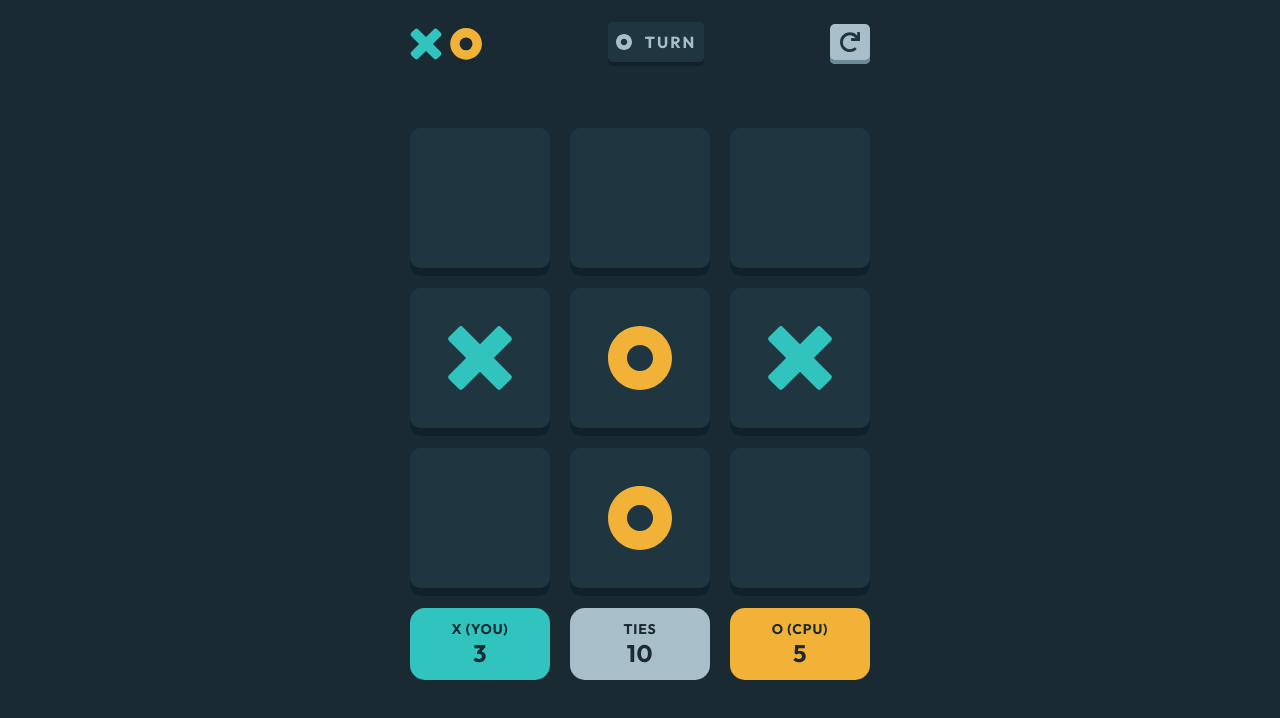
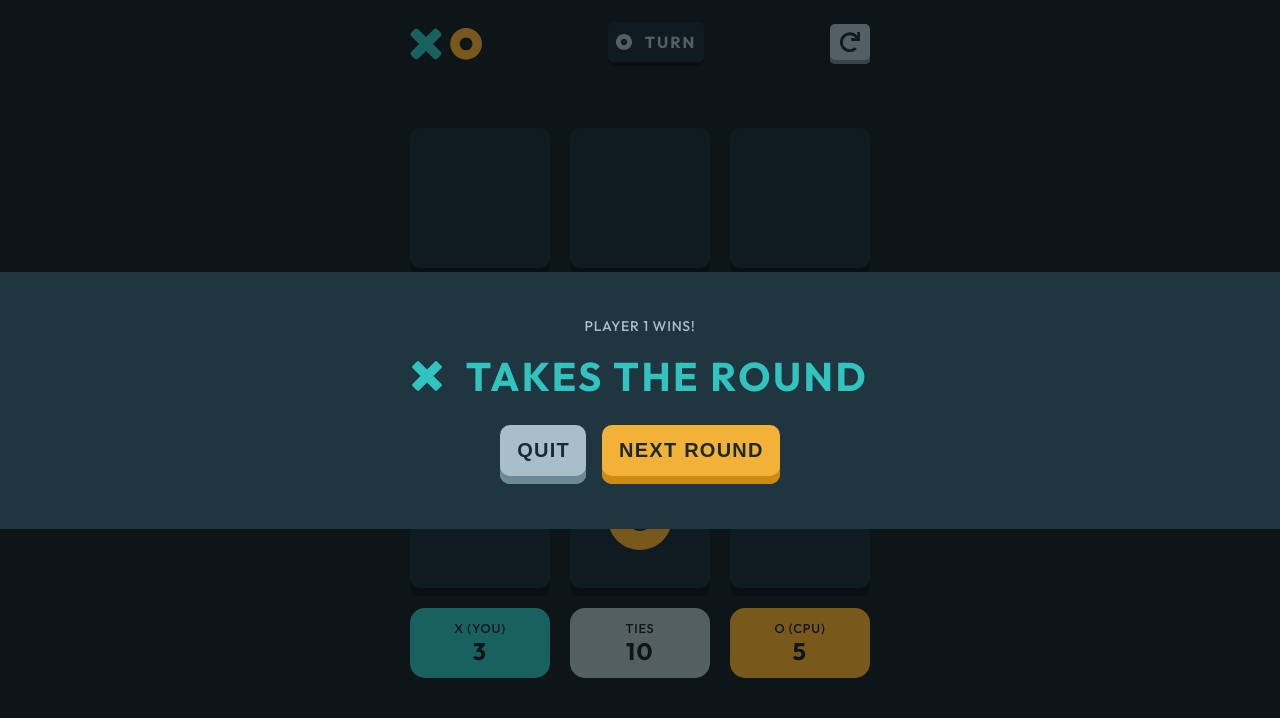
Before and after one commit to pixelHat/tic-tac-toe, a SvelteKit app: page /game in a window 1280 px wide. Shown: the top 718 px of the page. Built offline with nearby package versions, Linux system fonts and the light colour scheme.

Commit message:
Add overlay components

```diff
--- a/src/components/button.svelte
+++ b/src/components/button.svelte
@@ -13,7 +13,7 @@
   button {
     --box-shadow-color: #6B8997;
     --bg: var(--clr-silver);
-    --bg-hover: red;
+    --bg-hover: var(--clr-silver-hover);
     display: block;
     font-weight: var(--fw-bold);
     font-size: 1.25rem;
--- a/src/components/heading.svelte
+++ b/src/components/heading.svelte
@@ -3,7 +3,6 @@
   type Size = "l" | "m" | "s" | "xs" | "";
   export let as: Heading = "h1";
   export let size: Size = "";
-  export let color: string = "";
 
   const as_to_size: Record<Heading, Size>  = {
     h1: "l",
@@ -15,16 +14,15 @@
   }
   $: size_class = size || as_to_size[as];
   $: classes = `title ${size_class}`;
-  $: style = `--color:var(--clr-${color})`;
 </script>
 
-<svelte:element this={as} class={classes} {style}><slot></slot></svelte:element>
+<svelte:element this={as} class={classes}><slot></slot></svelte:element>
 
 <style>
   .title {
     font-family: var(--ff);
     font-weight: var(--fw-bold);
-    color: var(--color, inherit);
+    color: inherit;
   }
   .xs {
     font-size: 1rem;
@@ -39,7 +37,14 @@
     letter-spacing: 1.5px;
   }
   .l {
-    font-size: 2.5rem;
-    letter-spacing: 2.5px;
+    font-size: 1.5rem;
+    letter-spacing: 1.5px;
+  }
+
+  @media (min-width: 460px) {
+    .l {
+      font-size: 2.5rem;
+      letter-spacing: 2.5px;
+    }
   }
 </style>
--- /dev/null
+++ b/src/components/overlay-game-end.svelte
@@ -0,0 +1,73 @@
+<script lang="ts">
+  import type { Mark } from "../types/Board";
+  import { Feedback } from "../types/Winner";
+  import Button from "./button.svelte";
+  import Heading from "./heading.svelte";
+  import IconO from "./icon-o.svelte";
+  import IconX from "./icon-x.svelte";
+  import Text from "./text.svelte";
+
+  export let feedback: Feedback;
+  export let winner: Mark|null;
+
+  $: feedback_text = [
+    "OH NO, YOU LOST…",
+    "YOU WON!",
+    "ROUND TIED",
+    "PLAYER 1 WINS!",
+    "PLAYER 2 WINS!"
+  ];
+</script>
+
+<div class="container">
+  {#if feedback !== Feedback.DRAW }
+    <Text>{feedback_text[feedback]}</Text>
+  {/if}
+  <Heading as="h1">
+    <div class={`feedback ${winner}`}>
+      {#if feedback === Feedback.DRAW}
+        ROUND TIED
+      {:else if winner === "o" }
+        <IconO size="30" /> TAKES THE ROUND
+      {:else}
+        <IconX size="30" /> TAKES THE ROUND
+      {/if}
+    </div>
+  </Heading>
+  <div class="buttons">
+    <Button><span class="padding">QUIT</span></Button>
+    <Button type="primary"><span class="padding">NEXT ROUND</span></Button>
+  </div>
+</div>
+
+<style>
+  .padding {
+    padding-inline: 1.0625rem 1rem;
+  }
+  .container {
+    width: 100%;
+    background-color: var(--clr-semi-dark-navy);
+    padding-block: 2.8125rem;
+    display: flex;
+    flex-direction: column; align-items: center;
+    color: var(--clr-silver);
+  }
+  .feedback {
+    margin-block-start: 1rem;
+    display: flex;
+    align-items: center;
+    gap: 1.5rem;
+    color: var(--clr-silver);
+  }
+  .x {
+    color: var(--clr-light-blue);
+  }
+  .o {
+    color: var(--clr-light-yellow);
+  }
+  .buttons {
+    display: flex;
+    column-gap: 1rem;
+    margin-block-start: 1.5rem;
+  }
+</style>
--- /dev/null
+++ b/src/components/overlay-restart.svelte
@@ -0,0 +1,40 @@
+<script lang="ts">
+  import Button from "./button.svelte";
+  import Heading from "./heading.svelte";
+</script>
+
+<div class="container">
+  <Heading as="h1">
+    <div class="feedback">
+      Restart Game?
+    </div>
+  </Heading>
+  <div class="buttons">
+    <Button><span class="padding">NO, CANCEL</span></Button>
+    <Button type="primary"><span class="padding">YES, RESTART</span></Button>
+  </div>
+</div>
+
+<style>
+  .padding {
+    padding-inline: 1.0625rem 1rem;
+  }
+  .container {
+    width: 100%;
+    background-color: var(--clr-semi-dark-navy);
+    padding-block: 2.8125rem;
+    display: flex;
+    flex-direction: column; align-items: center;
+    color: var(--clr-silver);
+  }
+  .feedback {
+    margin-block-start: 1rem;
+    color: var(--clr-silver);
+    text-transform: uppercase;
+  }
+  .buttons {
+    display: flex;
+    column-gap: 1rem;
+    margin-block-start: 1.5rem;
+  }
+</style>
--- /dev/null
+++ b/src/components/overlay.svelte
@@ -0,0 +1,15 @@
+<section><slot /></section>
+
+<style>
+  section {
+    position: fixed;
+    left: 0;
+    right: 0;
+    top: 0;
+    bottom: 0;
+    background-color: rgba(0, 0, 0, 0.5);
+    display: flex;
+    flex-direction: column;
+    justify-content: center;
+  }
+</style>
--- a/src/components/pick-card.svelte
+++ b/src/components/pick-card.svelte
@@ -5,6 +5,7 @@
   import IconOutlineO from "./icon-outline-o.svelte";
   import IconOutlineX from "./icon-outline-x.svelte";
   import IconX from "./icon-x.svelte";
+  import Text from "./text.svelte";
 
   let is_x_selected = true;
 
@@ -14,8 +15,10 @@
 </script>
 
 <Box>
-  <div>
-    <Heading as="h4" color="silver">PICK PLAYER 1’S MARK</Heading>
+  <div class="container">
+    <header>
+      <Heading as="h4">PICK PLAYER 1’S MARK</Heading>
+    </header>
     <section class="picker">
       <button class:selected={is_x_selected} on:click={() => select_mark("x")}>
         {#if is_x_selected }
@@ -32,12 +35,14 @@
         {/if}
       </button>
     </section>
-    <p>REMEMBER : X GOES FIRST</p>
+    <div class="remember">
+      <Text>REMEMBER : X GOES FIRST</Text>
+    </div>
   </div>
 </Box>
 
 <style>
-  div {
+  .container {
     text-align: center;
     padding: 1.5rem;
     border: 0.625rem;
@@ -68,9 +73,12 @@
     background-color: rgba(168, 191, 201, 0.05);
     border-radius: 0.625rem;
   }
-  p {
+  .remember {
     color: var(--clr-silver);
     opacity: 0.5;
     margin-block-start: 1.0625rem;
   }
+  header {
+    color: var(--clr-silver);
+  }
 </style>
--- a/src/components/score.svelte
+++ b/src/components/score.svelte
@@ -1,12 +1,14 @@
 <script lang="ts">
+  import Heading from "./heading.svelte";
+  import Text from "./text.svelte";
   export let title: string;
   export let score: number;
   export let color: 'blue'|'yellow'|'silver';
 </script>
 
 <article class={color}>
-  <h1>{title}</h1>
-  <p>{score}</p>
+  <Text>{title}</Text>
+  <Heading as="h2">{score}</Heading>
 </article>
 
 <style>
@@ -23,23 +25,8 @@
     padding-block: 0.75rem;
     border-radius: 0.9375rem;
     text-align: center;
-  }
-  article h1 {
     color: var(--clr-dark-navy);
     font-size: 0.8rem;
     text-transform: uppercase;
   }
-  article p {
-    color: var(--clr-dark-navy);
-    font-size: 1.25rem;
-    font-weight: var(--fw-bold);
-  }
-  @media (min-width: 460px) {
-    article h1 {
-      font-size: 0.875rem;
-    }
-    article p {
-      font-size: 1.5rem;
-    }
-  }
 </style>
--- a/src/components/text.svelte
+++ b/src/components/text.svelte
@@ -3,4 +3,7 @@
 </p>
 
 <style>
+  p {
+    color: inherit;
+  }
 </style>
--- a/src/routes/game/+page.svelte
+++ b/src/routes/game/+page.svelte
@@ -1,8 +1,12 @@
 <script lang="ts">
   import Board from "../../components/board.svelte";
   import GameHeader from "../../components/game-header.svelte";
+  import OverlayGameEnd from "../../components/overlay-game-end.svelte";
+  import Overlay from "../../components/overlay.svelte";
   import Scores from "../../components/scores.svelte";
+  import { is_overlay_open } from "../../stores/OverlayStore";
   import type { Board as BoardType } from "../../types/Board";
+  import { Feedback } from "../../types/Winner";
 
   let board: BoardType = [
     ' ', ' ', ' ',
@@ -16,6 +20,8 @@
     board[event.detail.index] = current_player;
     console.log(" plays", event.detail.index);
   }
+
+  is_overlay_open.set(true);
 </script>
 
 <div>
@@ -25,6 +31,12 @@
   </section>
   <Scores />
 </div>
+
+{#if $is_overlay_open }
+  <Overlay>
+    <OverlayGameEnd feedback={Feedback.PLAYER1} winner={'x'} />
+  </Overlay>
+{/if}
 
 <style>
   div {
--- /dev/null
+++ b/src/stores/OverlayStore.ts
@@ -0,0 +1,3 @@
+import { writable } from "svelte/store";
+
+export const is_overlay_open = writable(false);
--- /dev/null
+++ b/src/types/Winner.ts
@@ -0,0 +1,7 @@
+export enum Feedback {
+  LOST,
+  WON,
+  DRAW,
+  PLAYER1,
+  PLAYER2
+};
```
